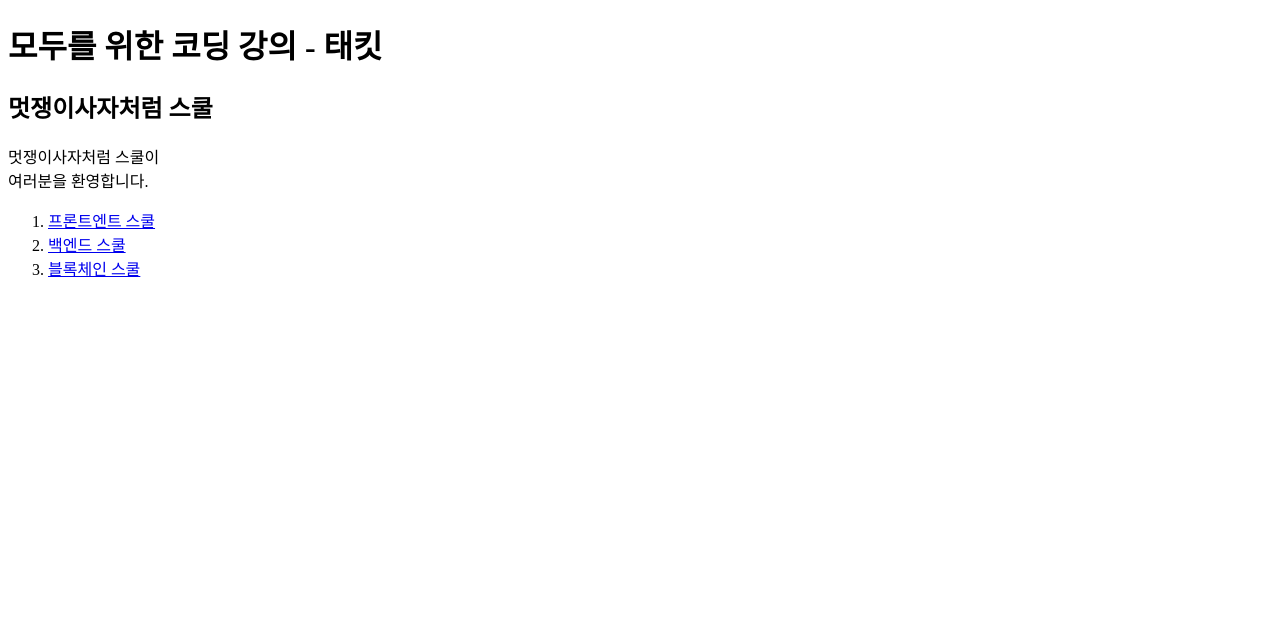
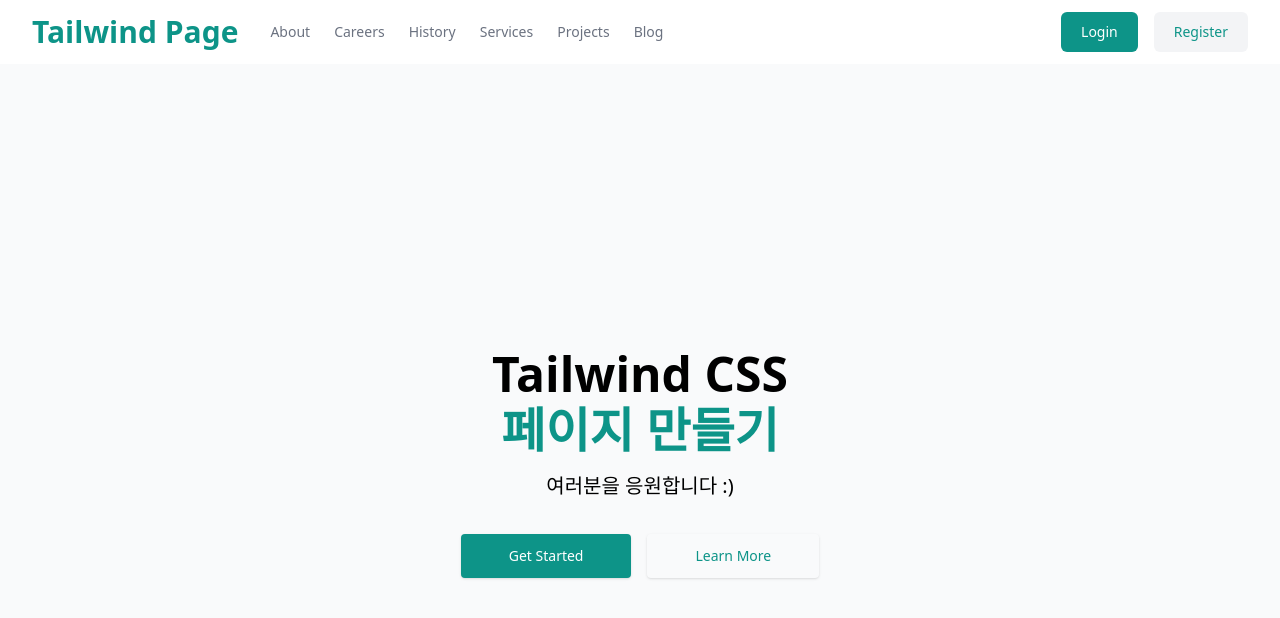
Before and after one commit to kscold/githubpageHTML, a plain HTML site: page index.html in a window 1280 px wide. Drawn offline with nearby package versions, Linux system fonts and the light colour scheme.

Commit message:
update page

```diff
--- a/index.html
+++ b/index.html
@@ -1,4 +1,4 @@
-<!DOCTYPE html>
+<!-- <!DOCTYPE html>
 <html lang="ko">
 
 <head>
@@ -22,7 +22,7 @@
 
     <!-- <p>임금님 귀는 당나귀 귀</p> -->
 
-    <ol>
+    <!-- <ol>
         <li>
             <a href="https://techit.education/school/kdt-frontend-6th">
                 프론트엔트 스쿨</a>
@@ -40,4 +40,149 @@
     </div>
 </body>
 
+</html> -->
+
+
+<!DOCTYPE html>
+<html lang="ko">
+<head>
+    <meta charset="UTF-8">
+    <meta http-equiv="X-UA-Compatible" content="IE=edge">
+    <meta name="viewport" content="width=device-width, initial-scale=1.0">
+    <title>Tailwind CSS components</title>
+    <script src="https://cdn.tailwindcss.com"></script>
+
+    <meta property="og:title" content="멋쟁이사자처럼 화이팅:)" />
+    <meta property="og:description" content="멋쟁이사자처럼과 즐거운 코딩!" />
+    <meta property="og:image" content="./lion.png" />
+
+</head>
+<body>
+    <header aria-label="Site Header" class="bg-white">
+        <div
+          class="mx-auto flex h-16 max-w-screen-xl items-center gap-8 px-4 sm:px-6 lg:px-8"
+        >
+          <a class="block text-teal-600" href="/">
+            <span class="font-bold text-3xl">Tailwind Page</span>
+          </a>
+
+          <div class="flex flex-1 items-center justify-end md:justify-between">
+            <nav aria-label="Site Nav" class="hidden md:block">
+              <ul class="flex items-center gap-6 text-sm">
+                <li>
+                  <a class="text-gray-500 transition hover:text-gray-500/75" href="/">
+                    About
+                  </a>
+                </li>
+
+                <li>
+                  <a class="text-gray-500 transition hover:text-gray-500/75" href="/">
+                    Careers
+                  </a>
+                </li>
+
+                <li>
+                  <a class="text-gray-500 transition hover:text-gray-500/75" href="/">
+                    History
+                  </a>
+                </li>
+
+                <li>
+                  <a class="text-gray-500 transition hover:text-gray-500/75" href="/">
+                    Services
+                  </a>
+                </li>
+
+                <li>
+                  <a class="text-gray-500 transition hover:text-gray-500/75" href="/">
+                    Projects
+                  </a>
+                </li>
+
+                <li>
+                  <a class="text-gray-500 transition hover:text-gray-500/75" href="/">
+                    Blog
+                  </a>
+                </li>
+              </ul>
+            </nav>
+
+            <div class="flex items-center gap-4">
+              <div class="sm:flex sm:gap-4">
+                <a
+                  class="block rounded-md bg-teal-600 px-5 py-2.5 text-sm font-medium text-white transition hover:bg-teal-700"
+                  href="/"
+                >
+                  Login
+                </a>
+
+                <a
+                  class="hidden rounded-md bg-gray-100 px-5 py-2.5 text-sm font-medium text-teal-600 transition hover:text-teal-600/75 sm:block"
+                  href="/"
+                >
+                  Register
+                </a>
+              </div>
+
+              <button
+                class="block rounded bg-gray-100 p-2.5 text-gray-600 transition hover:text-gray-600/75 md:hidden"
+              >
+                <span class="sr-only">Toggle menu</span>
+                <svg
+                  xmlns="http://www.w3.org/2000/svg"
+                  class="h-5 w-5"
+                  fill="none"
+                  viewBox="0 0 24 24"
+                  stroke="currentColor"
+                  stroke-width="2"
+                >
+                  <path
+                    stroke-linecap="round"
+                    stroke-linejoin="round"
+                    d="M4 6h16M4 12h16M4 18h16"
+                  />
+                </svg>
+              </button>
+            </div>
+          </div>
+        </div>
+      </header>
+
+      <section class="bg-gray-50">
+        <div
+          class="mx-auto max-w-screen-xl px-4 py-32 lg:flex lg:h-screen lg:items-center"
+        >
+          <div class="mx-auto max-w-xl text-center">
+            <h1 class="text-3xl font-extrabold sm:text-5xl">
+              Tailwind CSS
+              <strong class="font-extrabold text-teal-600 sm:block pt-2">
+              페이지 만들기
+              </strong>
+            </h1>
+
+            <p class="mt-4 sm:text-xl sm:leading-relaxed">
+              여러분을 응원합니다 :)
+            </p>
+
+            <div class="mt-8 flex flex-wrap justify-center gap-4">
+              <a
+                class="block w-full rounded bg-teal-600 px-12 py-3 text-sm font-medium text-white shadow hover:bg-teal-600 focus:outline-none focus:ring active:bg-teal-600 sm:w-auto"
+                href="/get-started"
+              >
+                Get Started
+              </a>
+
+              <a
+                class="block w-full rounded px-12 py-3 text-sm font-medium text-teal-600 shadow hover:text-teal-600 focus:outline-none focus:ring active:text-teal-600 sm:w-auto"
+                href="/about"
+              >
+                Learn More
+              </a>
+            </div>
+          </div>
+        </div>
+      </section>
+
+
+</body>
 </html>
```
